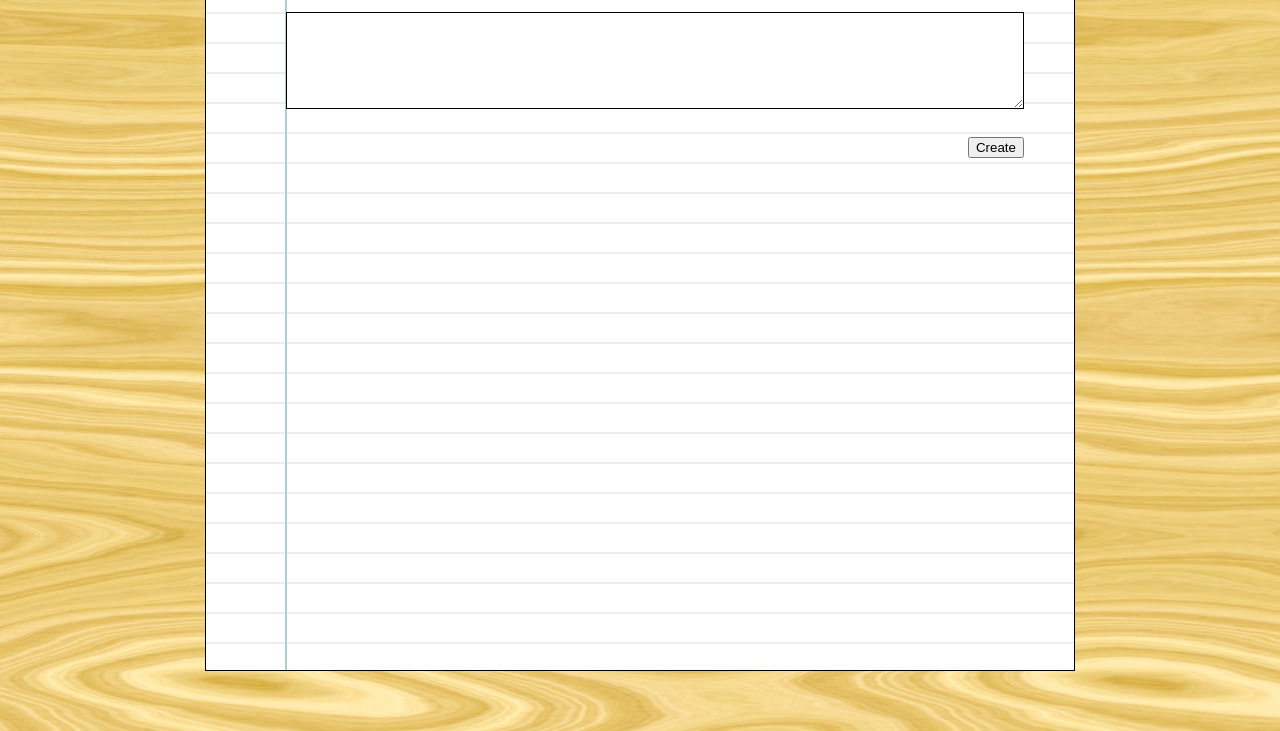
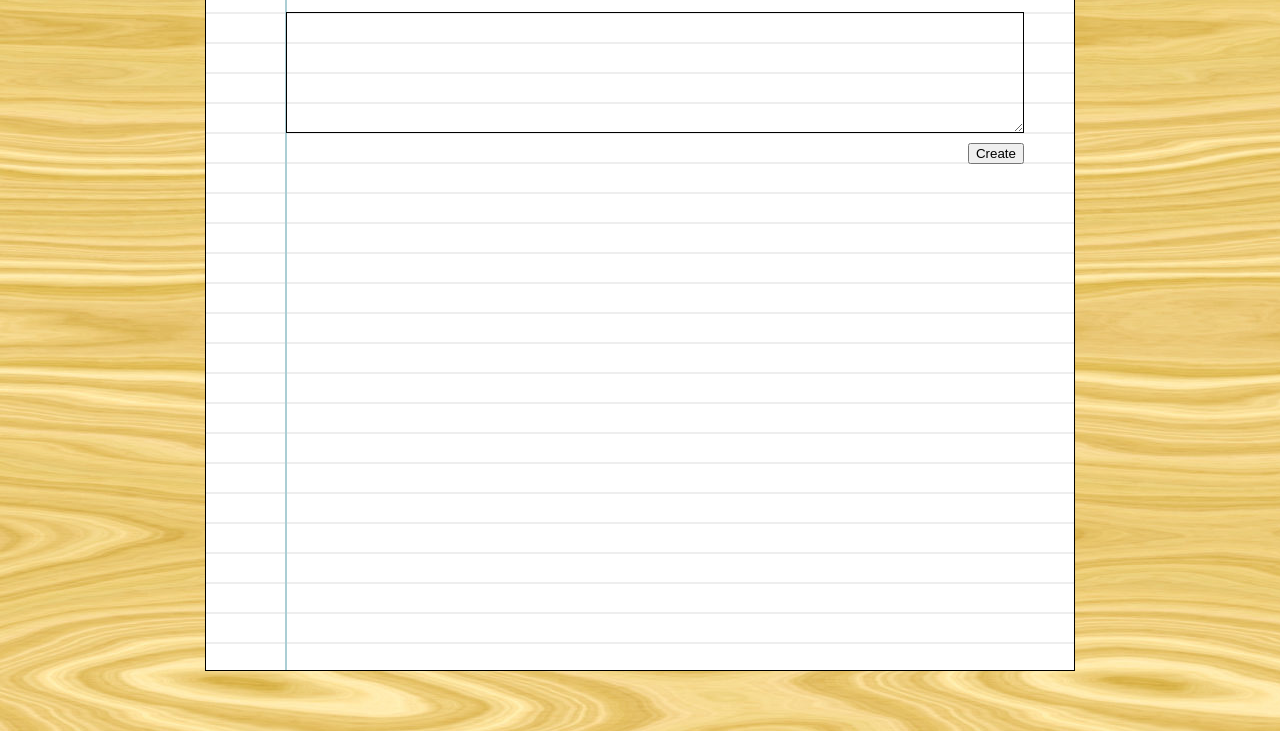
Before and after one commit to JoshSinyor/notes, a website: page index.html in a window 1280 px wide. Shown: the part 139-870 px from the top of the page. Drawn offline with Linux system fonts and the light colour scheme.

Commit message:
Update index.html and stylesheet.css. Reflects adjustment of line-height and text-box size.

```diff
--- a/index.html
+++ b/index.html
@@ -23,8 +23,9 @@
       <div id="new-note-box">
         <textarea id="text-box">Here is some text.</textarea>
         <button id="create-button">Create</button>
-        <div id="list"></div>
       </div>
+
+      <div id="list"></div>
    </div>
   </div>
 
--- a/stylesheet.css
+++ b/stylesheet.css
@@ -51,18 +51,31 @@ body {
   margin-left: 80px;
   margin-right: 50px;
   min-height: 625px;
+  line-height: 120%;
 }
 
 #new-note-box {
+  background-color: inherit;
+  font-family: inherit;
+  font-size: inherit;
+  line-height: inherit;
 }
 
 #text-box {
   width: 100%;
-  height: 97px;
+  height: 4.85em;
+  padding-top: 6px;
+  background-color: inherit;
+  font-family: inherit;
+  font-size: inherit;
+  line-height: inherit;
   border: 1px solid black;
-  margin-bottom: 10px;
 }
 
 #create-button {
 float: right;
 }
+
+#list {
+  margin: 0;
+}
```
